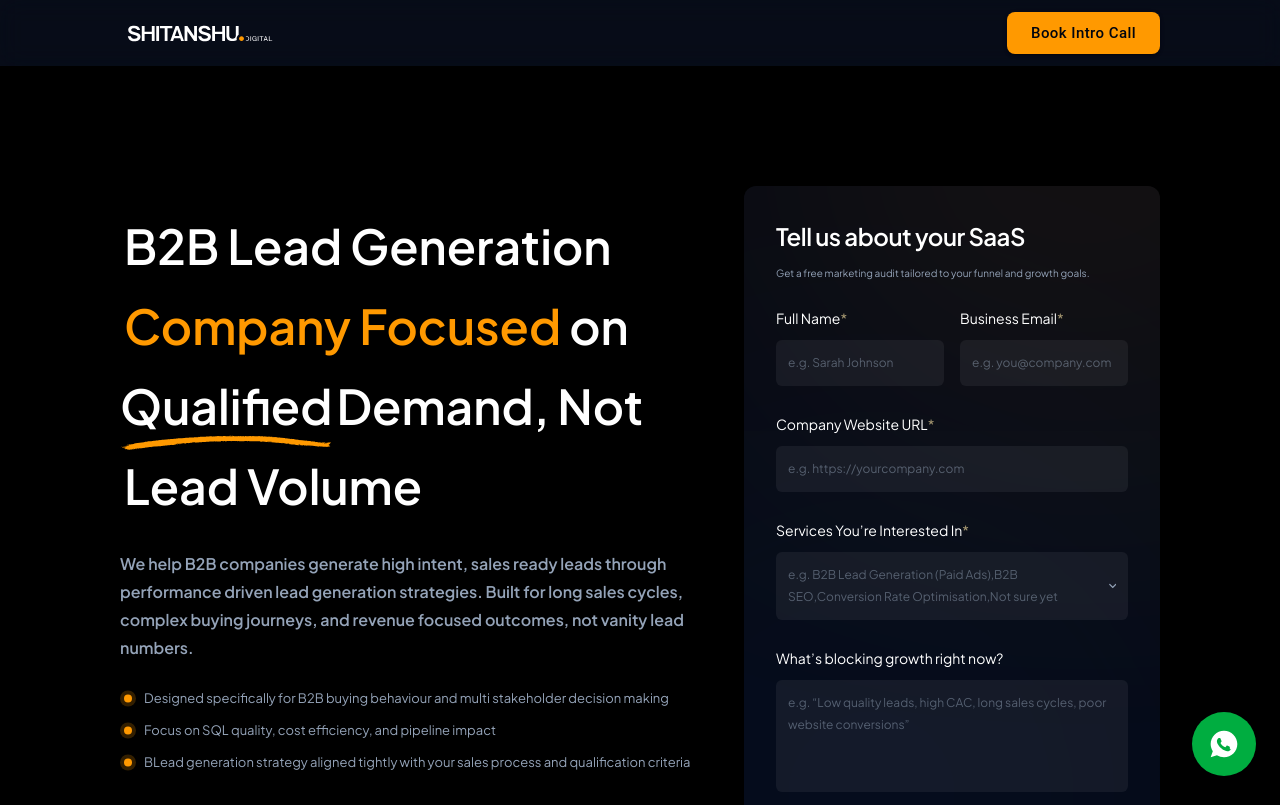
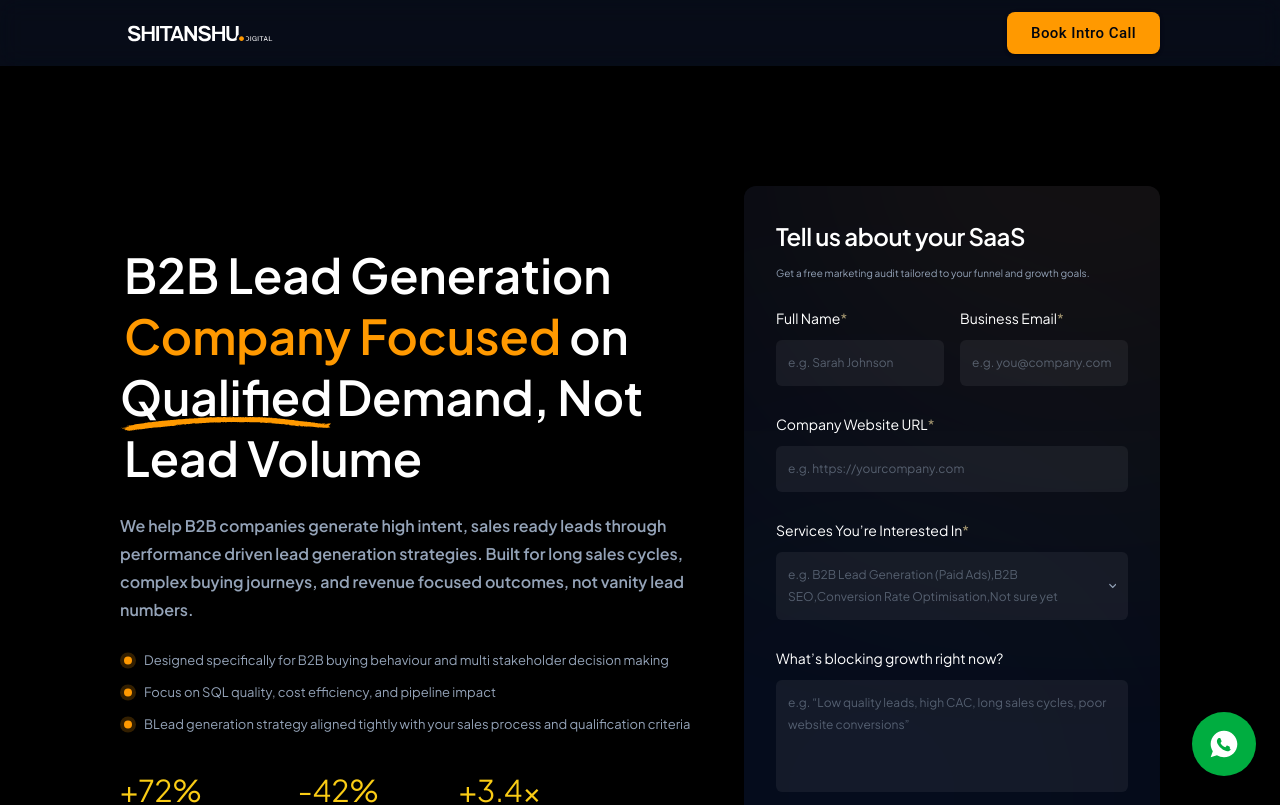
Before and after one commit to harishramesh99/b2b_Lead-Generation_v1, a Next.js app: page / in a window 1280 px wide. Shown: the top 805 px of the page. Built offline with nearby package versions, Linux system fonts and the light colour scheme.

Commit message:
h1 fix lg

```diff
--- a/src/app/_components/accelerate/Accelerate.tsx
+++ b/src/app/_components/accelerate/Accelerate.tsx
@@ -58,7 +58,10 @@ const payload = {
 <section className="bg-black text-white flex flex-col lg:flex-row justify-center items-center p-6 md:p-[120px]">
       {/* Left Side */}
       <div className="w-full lg:w-[60%] mb-12 lg:mb-0 lg:pr-[40px] ">
-        <h1 className="text-[32px] md:text-4xl lg:text-5xl xl:text-5xl 2xl:text-6xl font-semibold font-jakarta leading-12 md:leading-16 xl:leading-20 mb-6 relative flex flex-wrap">
+        <h1 className="text-[32px] md:text-4xl lg:text-5xl xl:text-5xl 2xl:text-6xl
+               font-semibold font-jakarta
+               leading-[44px] md:leading-[52px] xl:leading-[61px]
+               mb-6 relative flex flex-wrap">
           {heading.split(' ').map((word, idx) => {
             if (word === 'Qualified') {
               return (
```
